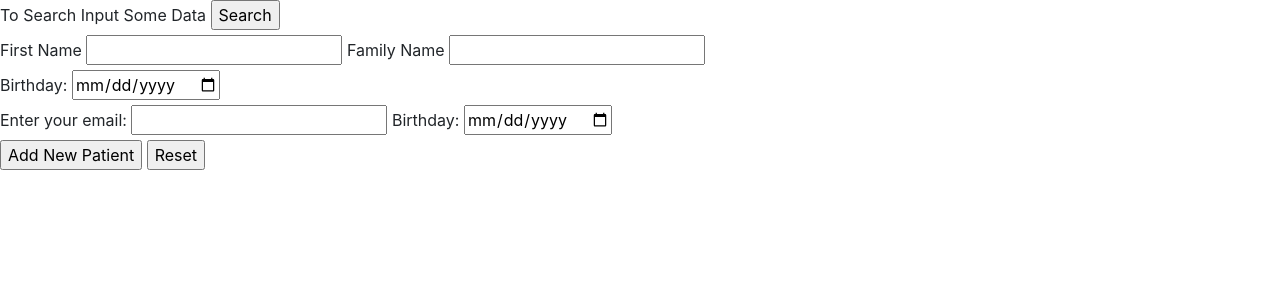
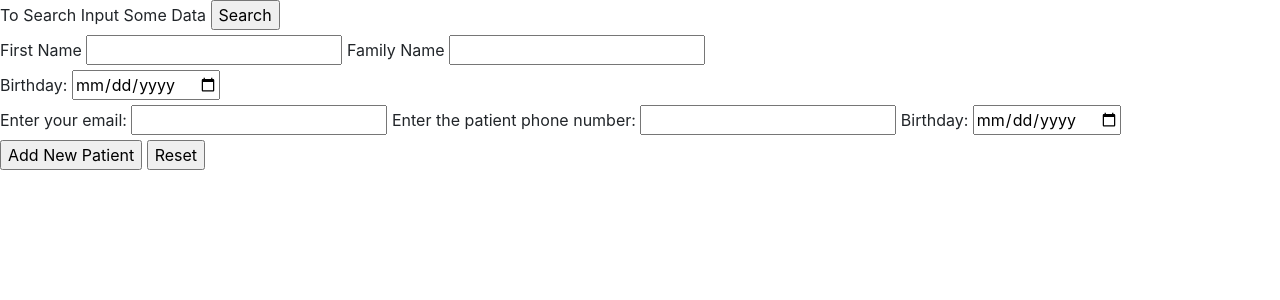
Before and after one commit to ArchDiver/FlaskAPI, a Flask app: template flask_api/templates/patients.html in a window 1280 px wide. Shown: the top 300 px of the page. Run offline with Flask 2, Linux system fonts and the light colour scheme; the template is opened without the code that fills it, so the values that code supplies are empty; parts of the project's set-up code (start-up, migrations or seed data) failed here and were passed over; some libraries are stand-ins or nearby versions.

Commit message:
patients

```diff
--- a/flask_api/templates/patients.html
+++ b/flask_api/templates/patients.html
@@ -13,6 +13,8 @@
             <input type="date" id="birthday" name="birthday"><br>
         <label for="email">Enter your email:</label>
             <input type="email" id="email" name="email">
+        <label for="phone">Enter the patient phone number:</label>
+            <input type="tel" id="phone" name="phone" pattern="[0-9]{3}-[0-9]{2}-[0-9]{3}">
 
         <label for="dateAdded">Birthday:</label>
             <input type="date" id="dateAdded" name="dataAdded">
```
